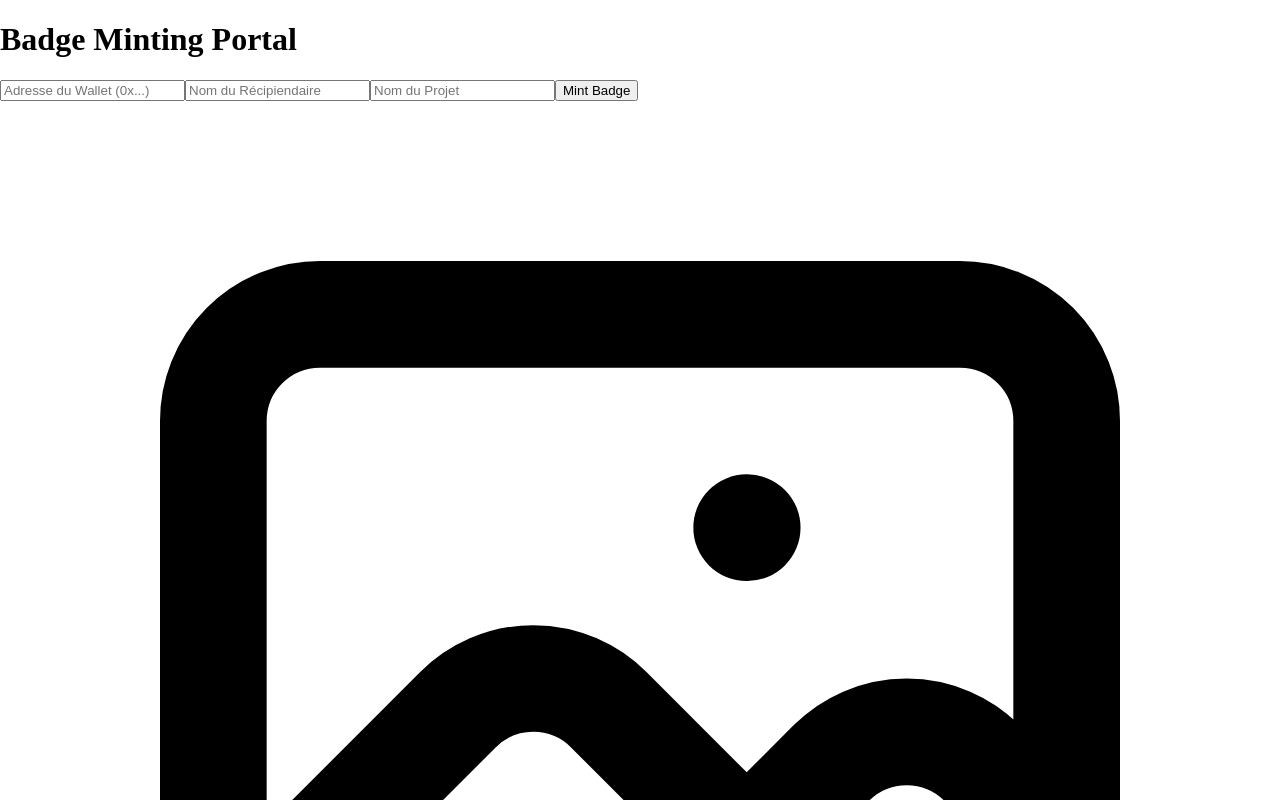
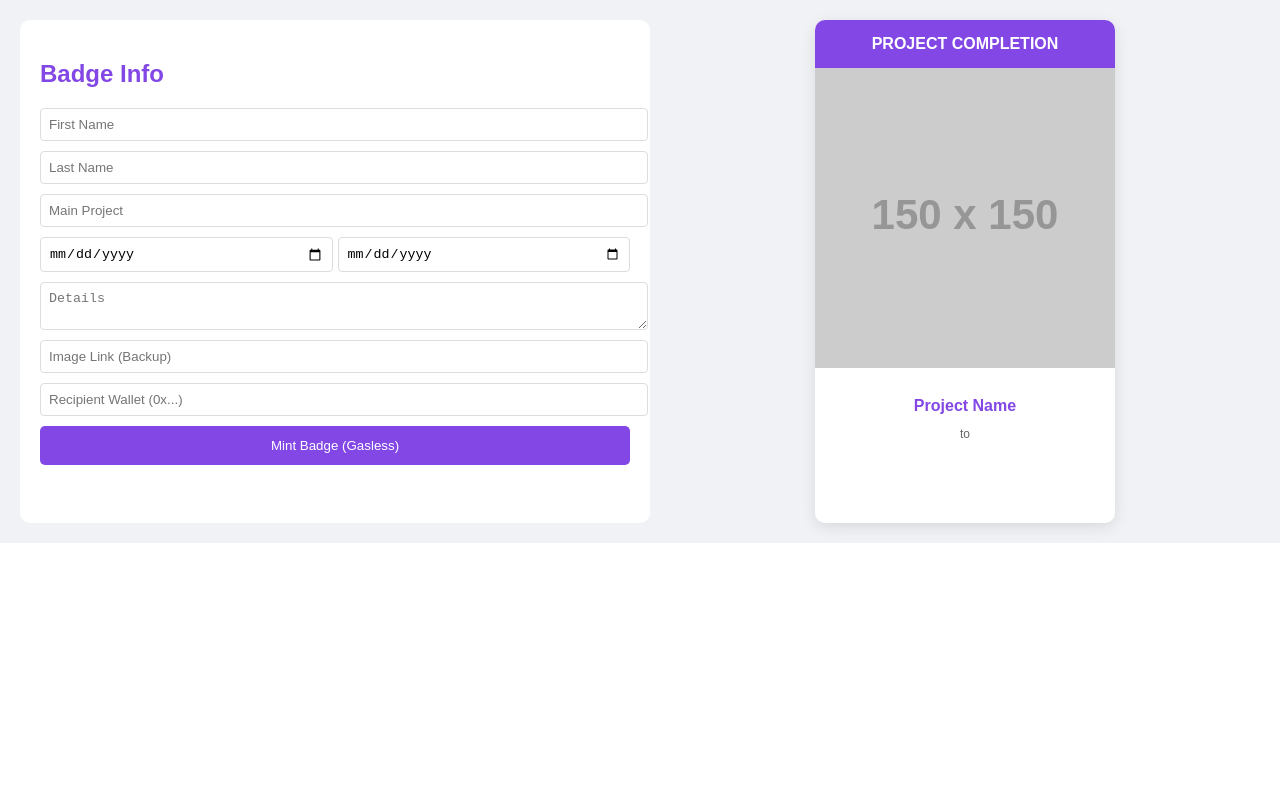
Before and after one commit to 1Seirak/badge-app, a Next.js app: page / in a window 1280 px wide. Shown: the top 800 px of the page. Built offline with nearby package versions, Linux system fonts and the light colour scheme.

Commit message:
revert to original stable version

```diff
--- a/app/page.js
+++ b/app/page.js
@@ -1,113 +1,81 @@
 "use client";
-import { useState } from "react";
+import { useState } from 'react';
 
-export default function Home() {
-  const [formData, setFormData] = useState({
-    recipient: "",
-    name: "",
-    project: "",
+export default function BadgeApp() {
+  const [info, setInfo] = useState({
+    firstName: '', lastName: '', project: '',
+    startDate: '', endDate: '', details: '',
+    imageLink: '', wallet: ''
   });
-  const [status, setStatus] = useState("");
-  const [badgeUrl, setBadgeUrl] = useState(""); // Contiendra l'URL après le mint
-  const [loading, setLoading] = useState(false);
+  const [status, setStatus] = useState('');
 
-  const handleSubmit = async (e) => {
-    e.preventDefault();
-    setLoading(true);
-    setStatus("Génération du badge en cours...");
+  // ASTUCE : On génère une URL d'image qui contient le texte du projet pour respecter la consigne "générée"
+  const generatedImageUrl = info.project
+    ? `https://placehold.co/600x400/8247e5/white?text=${encodeURIComponent(info.project)}+for+${encodeURIComponent(info.firstName)}`
+    : info.imageLink;
+
+  const handleMint = async () => {
+    if (!info.wallet) return setStatus('❌ Adresse wallet manquante');
+    setStatus('Minting en cours... ⏳');
 
     try {
-      const res = await fetch("/api/mint", {
-        method: "POST",
-        headers: { "Content-Type": "application/json" },
-        body: JSON.stringify(formData),
+      const response = await fetch('/api/mint', {
+        method: 'POST',
+        headers: { 'Content-Type': 'application/json' },
+        // On envoie l'image générée dynamiquement
+        body: JSON.stringify({ ...info, generatedImage: generatedImageUrl }),
       });
-
-      const data = await res.json();
+      const data = await response.json();
       if (data.success) {
-        setStatus(`✅ Succès ! Hash: ${data.hash.substring(0, 10)}...`);
-        // On suppose que ton API renvoie l'URL de l'image générée
-        if (data.imageUrl) setBadgeUrl(data.imageUrl);
+        setStatus(`✅ Succès ! Hash: ${data.hash.substring(0,10)}...`);
       } else {
-        setStatus(`❌ Erreur : ${data.error}`);
+        setStatus('❌ Erreur : ' + data.error);
       }
     } catch (err) {
-      setStatus("❌ Erreur lors de la connexion au serveur");
-    } finally {
-      setLoading(false);
+      setStatus('❌ Erreur réseau');
     }
   };
 
   return (
-    <main className="flex flex-col items-center justify-center min-h-screen p-4 bg-gray-50">
-      <div className="w-full max-w-md p-8 bg-white shadow-xl rounded-2xl">
-        <h1 className="text-2xl font-bold text-center mb-6 text-gray-800">
-          Badge Minting Portal
-        </h1>
+    <div style={{ display: 'flex', flexWrap: 'wrap', padding: '20px', gap: '20px', fontFamily: 'sans-serif', backgroundColor: '#f0f2f5' }}>
 
-        <form onSubmit={handleSubmit} className="space-y-4">
-          <input
-            type="text"
-            placeholder="Adresse du Wallet (0x...)"
-            className="w-full p-3 border rounded-lg focus:ring-2 focus:ring-blue-500 outline-none text-black"
-            onChange={(e) => setFormData({ ...formData, recipient: e.target.value })}
-            required
-          />
-          <input
-            type="text"
-            placeholder="Nom du Récipiendaire"
-            className="w-full p-3 border rounded-lg focus:ring-2 focus:ring-blue-500 outline-none text-black"
-            onChange={(e) => setFormData({ ...formData, name: e.target.value })}
-            required
-          />
-          <input
-            type="text"
-            placeholder="Nom du Projet"
-            className="w-full p-3 border rounded-lg focus:ring-2 focus:ring-blue-500 outline-none text-black"
-            onChange={(e) => setFormData({ ...formData, project: e.target.value })}
-            required
-          />
+      {/* 1. FORMULAIRE COMPLET */}
+      <div style={{ flex: '1', minWidth: '350px', background: 'white', padding: '20px', borderRadius: '10px' }}>
+        <h2 style={{ color: '#8247e5' }}>Badge Info</h2>
+        <div style={{ display: 'grid', gap: '10px' }}>
+          <input placeholder="First Name" onChange={e => setInfo({...info, firstName: e.target.value})} style={inputStyle} />
+          <input placeholder="Last Name" onChange={e => setInfo({...info, lastName: e.target.value})} style={inputStyle} />
+          <input placeholder="Main Project" onChange={e => setInfo({...info, project: e.target.value})} style={inputStyle} />
+          <div style={{ display: 'flex', gap: '5px' }}>
+            <input type="date" title="Start Date" onChange={e => setInfo({...info, startDate: e.target.value})} style={inputStyle} />
+            <input type="date" title="End Date" onChange={e => setInfo({...info, endDate: e.target.value})} style={inputStyle} />
+          </div>
+          <textarea placeholder="Details" onChange={e => setInfo({...info, details: e.target.value})} style={inputStyle} />
+          <input placeholder="Image Link (Backup)" onChange={e => setInfo({...info, imageLink: e.target.value})} style={inputStyle} />
+          <input placeholder="Recipient Wallet (0x...)" onChange={e => setInfo({...info, wallet: e.target.value})} style={inputStyle} />
 
-          <button
-            type="submit"
-            disabled={loading}
-            className={`w-full p-3 text-white font-bold rounded-lg transition ${
-              loading ? "bg-gray-400" : "bg-blue-600 hover:bg-blue-700"
-            }`}
-          >
-            {loading ? "Chargement..." : "Mint Badge"}
-          </button>
-        </form>
-
-        {status && (
-          <p className="mt-4 text-sm text-center font-medium text-gray-600 break-words">
-            {status}
-          </p>
-        )}
-
-        {/* SECTION DYNAMIQUE DE L'IMAGE */}
-        <div className="mt-8">
-          {badgeUrl ? (
-            <div className="animate-fadeIn">
-              <p className="text-center text-sm font-bold text-green-600 mb-2">Votre Badge Officiel :</p>
-              <img
-                src={badgeUrl}
-                alt="Generated Badge"
-                className="w-full h-auto rounded-lg border-4 border-green-100 shadow-md"
-              />
-            </div>
-          ) : (
-            <div className="border-2 border-dashed border-gray-200 rounded-lg p-12 flex flex-col items-center justify-center bg-gray-50">
-              <div className="w-16 h-16 mb-2 text-gray-300">
-                <svg fill="none" stroke="currentColor" viewBox="0 0 24 24">
-                  <path strokeLinecap="round" strokeLinejoin="round" strokeWidth="2" d="M4 16l4.586-4.586a2 2 0 012.828 0L16 16m-2-2l1.586-1.586a2 2 0 012.828 0L20 14m-6-6h.01M6 20h12a2 2 0 002-2V6a2 2 0 00-2-2H6a2 2 0 00-2 2v12a2 2 0 002 2z"></path>
-                </svg>
-              </div>
-              <p className="text-gray-400 text-sm italic">L'aperçu apparaîtra ici après le mint</p>
-            </div>
-          )}
+          <button onClick={handleMint} style={btnStyle}>Mint Badge (Gasless)</button>
+          <p style={{ fontSize: '14px' }}>{status}</p>
         </div>
       </div>
-    </main>
+
+      {/* 2. LIVE PREVIEW */}
+      <div style={{ flex: '1', minWidth: '300px', display: 'flex', justifyContent: 'center' }}>
+        <div style={badgeStyle}>
+          <div style={{ padding: '15px', background: '#8247e5', color: 'white', fontWeight: 'bold' }}>PROJECT COMPLETION</div>
+          <img src={generatedImageUrl || 'https://via.placeholder.com/150'} style={{ width: '100%' }} alt="Generated Badge" />
+          <div style={{ padding: '20px' }}>
+            <h3 style={{ margin: '0' }}>{info.firstName} {info.lastName}</h3>
+            <p style={{ margin: '5px 0', fontWeight: 'bold', color: '#8247e5' }}>{info.project || 'Project Name'}</p>
+            <p style={{ fontSize: '12px', color: '#666' }}>{info.startDate} to {info.endDate}</p>
+            <p style={{ fontSize: '13px', fontStyle: 'italic' }}>{info.details}</p>
+          </div>
+        </div>
+      </div>
+    </div>
   );
 }
+
+const inputStyle = { padding: '8px', border: '1px solid #ddd', borderRadius: '4px', width: '100%' };
+const btnStyle = { padding: '12px', background: '#8247e5', color: 'white', border: 'none', cursor: 'pointer', borderRadius: '5px' };
+const badgeStyle = { width: '300px', background: 'white', boxShadow: '0 4px 15px rgba(0,0,0,0.1)', borderRadius: '10px', overflow: 'hidden', textAlign: 'center' };
```
